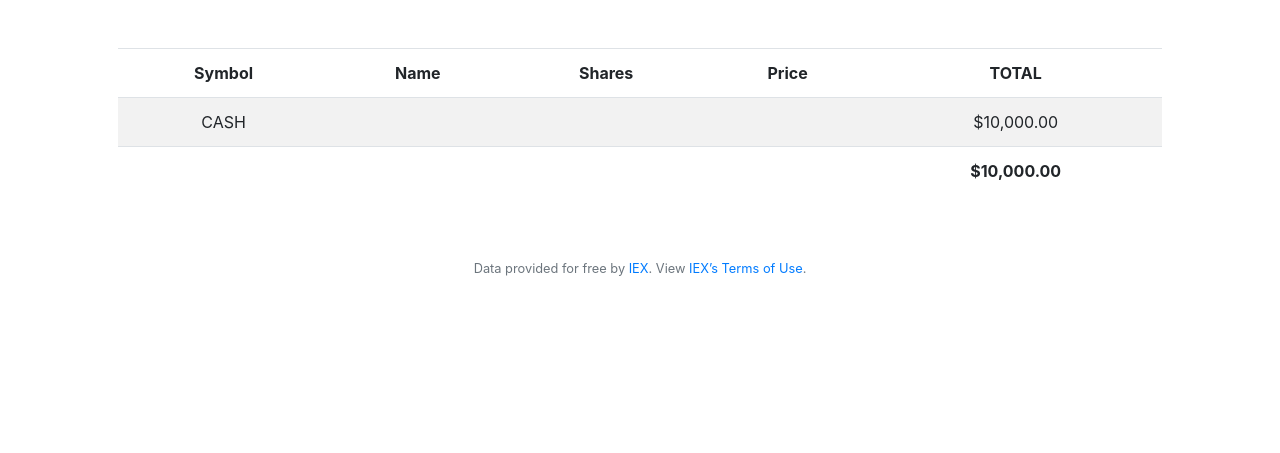
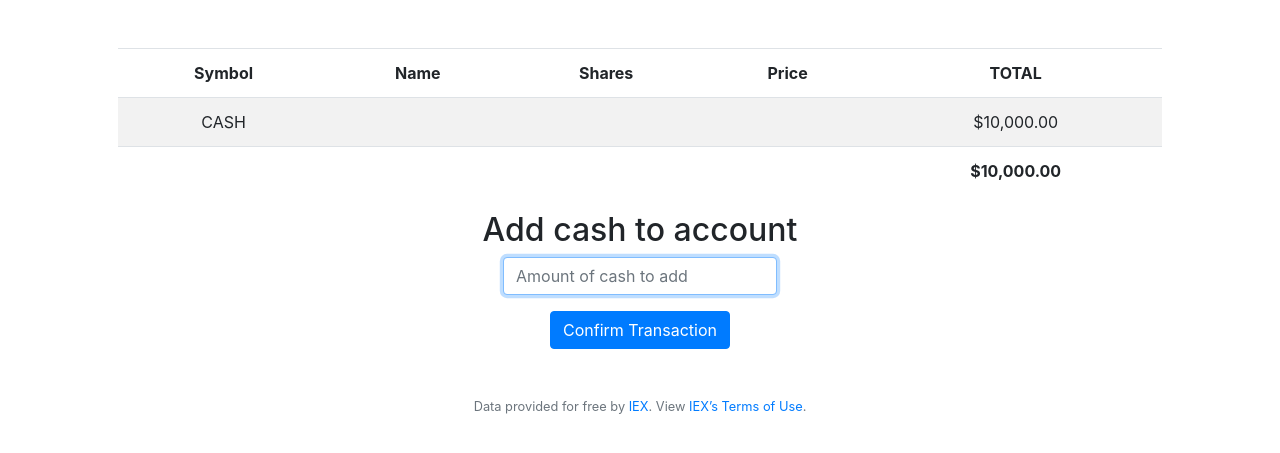
Before and after one commit to robococoa/CS50, a Flask app: page / in a window 1280 px wide. Shown: the part 76-529 px from the top of the page. Run offline with Flask 2, Linux system fonts and the light colour scheme; a user stored in the database is signed in; some libraries are stand-ins or nearby versions.

Commit message:
automated commit by submit50

```diff
--- a/application.py
+++ b/application.py
@@ -42,31 +42,50 @@ if not os.environ.get("API_KEY"):
     raise RuntimeError("API_KEY not set")
 
 
-@app.route("/")
+@app.route("/", methods=["GET", "POST"])
 @login_required
 def index():
     """Show portfolio of stocks"""
     # For the current username, generate table of the user's stocks
     user_id = session["user_id"]
-    portfolio = db.execute("SELECT * FROM portfolio WHERE id = ?", user_id)
 
-    # Get user cash
-    user_cash = db.execute("SELECT cash FROM users WHERE id = ?", user_id)
-    remaining_cash_real = round(user_cash[0]["cash"], 2)
-    remaining_cash = usd(remaining_cash_real)
+    if request.method == "POST":
+        cash_to_add = request.form.get("addCash")
 
-    # Calculate total portfolio value
-    total_stock_value = 0
-    for stock in portfolio:
-        total_stock_value += stock["total"]
-        # Convert portfolio values to usd for index display
-        stock["price"] = usd(stock["price"])
-        stock["total"] = usd(stock["total"])
-    portfolio_total_real = round(remaining_cash_real + total_stock_value, 2)
-    portfolio_total = usd(portfolio_total_real)
+        # Convert cash_to_add to an int, error if failure
+        try:
+            cash_to_add = int(cash_to_add)
+        except:
+            return apology("invalid cash value", 400)
+        if cash_to_add < 0 or cash_to_add == 0:
+            return apology("invalid cash value", 400)
 
-    return render_template("/index.html", portfolio=portfolio, remaining_cash=remaining_cash, portfolio_total=portfolio_total)
+        # Get current cash
+        user_cash = db.execute("SELECT cash FROM users WHERE id = ?", user_id)
+        cash = user_cash[0]["cash"]
+        remaining_cash = round(cash + cash_to_add, 2)
 
+        db.execute("UPDATE users SET cash = ? WHERE id = ?", remaining_cash, user_id)
+        return redirect("/")
+
+    if request.method == "GET":
+        portfolio = db.execute("SELECT * FROM portfolio WHERE id = ?", user_id)
+        # Get user cash
+        user_cash = db.execute("SELECT cash FROM users WHERE id = ?", user_id)
+        remaining_cash_real = round(user_cash[0]["cash"], 2)
+        remaining_cash = usd(remaining_cash_real)
+
+        # Calculate total portfolio value
+        total_stock_value = 0
+        for stock in portfolio:
+            total_stock_value += stock["total"]
+            # Convert portfolio values to usd for index display
+            stock["price"] = usd(stock["price"])
+            stock["total"] = usd(stock["total"])
+        portfolio_total_real = round(remaining_cash_real + total_stock_value, 2)
+        portfolio_total = usd(portfolio_total_real)
+
+        return render_template("/index.html", portfolio=portfolio, remaining_cash=remaining_cash, portfolio_total=portfolio_total)
 
 @app.route("/buy", methods=["GET", "POST"])
 @login_required
@@ -89,7 +108,6 @@ def buy():
 
         # Calculate current purchase size
         result = lookup(symbol)
-        print(result)
         # Check if a valid share symbol
         if result == None:
             return apology("stock not found", 400)
@@ -97,21 +115,21 @@ def buy():
         name = result["name"]
         price = result["price"]
         purchase_total = round(price * shares, 2)
-        print(f"purchase total: {purchase_total}, for {name} @ {price}")
 
         # Check if purchase is valid for current user
         user_id = session["user_id"]
-        print(f"current user id: {user_id}")
         # Check if there is enough cash
         user_cash = db.execute("SELECT cash FROM users WHERE id = ?", user_id)
         cash = user_cash[0]["cash"]
         remaining_cash = round(cash - purchase_total, 2)
-        print(f"user cash: {cash}, remaining: {remaining_cash}")
 
         # If not enough cash, go to apology
         if cash > purchase_total or cash == purchase_total:
             db.execute("INSERT INTO portfolio(id, symbol, name, shares, price, total) VALUES (?, ?, ?, ?, ?, ?)",
-                       user_id, symbol, name, int(shares), price, purchase_total)
+                       user_id, symbol, name, shares, price, purchase_total)
+            # Update history
+            db.execute("INSERT INTO history(id, action, symbol, shares, price, total) VALUES (?, 'Bought', ?, ?, ?, ?)",
+                       user_id, symbol, shares, price, purchase_total)
         else:
             return apology("not enough cash to complete this transaction", 400)
 
@@ -126,7 +144,10 @@ def buy():
 @login_required
 def history():
     """Show history of transactions"""
-    return apology("TODO")
+    user_id = session["user_id"]
+
+    history = db.execute("SELECT * FROM history WHERE id = ?", user_id)
+    return render_template("/history.html", history=history)
 
 
 @app.route("/login", methods=["GET", "POST"])
@@ -229,7 +250,6 @@ def register():
         rows = db.execute("SELECT * FROM users WHERE username = ?", request.form.get("username"))
         # Check if username already exists
         for row in rows:
-            print(f"{row['username']}")
             if row['username'] == username:
                 return apology("invalid username, username already exists", 400)
 
@@ -271,20 +291,17 @@ def sell():
         name = result["name"]
         price = result["price"]
         sell_total = price * shares
-        print(f"sell total: {sell_total}, for {name} @ {price}")
 
         # Check if enough stock is available to sell
         stock_shares = db.execute("SELECT shares FROM portfolio WHERE id = ? and symbol = ?", user_id, symbol)
         max_shares = int(stock_shares[0]["shares"])
         if shares > max_shares:
             return apology("invalid number of shares", 400)
-        print(f"stock_shares: {stock_shares}, max: {max_shares}")
         remaining_shares = max_shares - shares
         # Get current cash
         user_cash = db.execute("SELECT cash FROM users WHERE id = ?", user_id)
         cash = user_cash[0]["cash"]
         remaining_cash = round(cash + sell_total, 2)
-        print(f"cash: {cash}, remaining: {remaining_cash}")
 
         # Update remaining cash and shares
         db.execute("UPDATE users SET cash = ? WHERE id = ?", remaining_cash, user_id)
@@ -294,7 +311,9 @@ def sell():
             db.execute("UPDATE portfolio SET shares = ? WHERE id = ? and symbol = ?", remaining_shares, user_id, symbol)
         else:
             db.execute("DELETE FROM portfolio WHERE id = ? and symbol = ?", user_id, symbol)
-
+        # Update history
+        db.execute("INSERT INTO history(id, action, symbol, shares, price, total) VALUES (?, 'Sold', ?, ?, ?, ?)",
+                   user_id, symbol, shares, price, sell_total)
         # Return to index
         return redirect("/")
 
--- a/templates/index.html
+++ b/templates/index.html
@@ -15,8 +15,8 @@
                 <td>TOTAL</td>
             <tr>
         </thead>
+        <tbody>
         {% for stock in portfolio %}
-            <tbody>
             <tr>
                 <td>{{ stock.symbol }}</td>
                 <td id="stock-name">{{ stock.name }}</td>
@@ -24,18 +24,24 @@
                 <td>{{ stock.price }}</td>
                 <td>{{ stock.total }}</td>
             </tr>
-            </tbody>
         {% endfor %}
             <tr>
                 <td>CASH</td>
                 <td colspan="3" ></td>
                 <td>{{ remaining_cash }}</td>
             </tr>
-        <tfoot>
             <tr>
                 <td colspan="4"></td>
                 <td><b>{{ portfolio_total }}</b></td>
             </tr>
-        </tfoot>
+        </tbody>
     </table>
+    <h2>Add cash to account</h2>
+    <form action="/" method="post">
+        <div class="form-group">
+            <input autocomplete="off" autofocus class="form-control" name="addCash" placeholder="Amount of cash to add" type="text">
+        </div>
+        <button class="btn btn-primary" type="submit">Confirm Transaction</button>
+    </form>
+
 {% endblock %}
--- a/templates/layout.html
+++ b/templates/layout.html
@@ -18,6 +18,9 @@
         <!-- http://getbootstrap.com/docs/4.5/ -->
         <script src="https://code.jquery.com/jquery-3.5.1.slim.min.js" integrity="sha384-DfXdz2htPH0lsSSs5nCTpuj/zy4C+OGpamoFVy38MVBnE+IbbVYUew+OrCXaRkfj" crossorigin="anonymous"></script>
         <script src="https://cdn.jsdelivr.net/npm/bootstrap@4.5.3/dist/js/bootstrap.bundle.min.js" integrity="sha384-ho+j7jyWK8fNQe+A12Hb8AhRq26LrZ/JpcUGGOn+Y7RsweNrtN/tE3MoK7ZeZDyx" crossorigin="anonymous"></script>
+
+        <!-- Google Chart API -->
+        <script type="text/javascript" src="https://www.gstatic.com/charts/loader.js"></script>
 
         <title>C$50 Finance: {% block title %}{% endblock %}</title>
 
```
Also changed, not shown: templates/history.html (added, +23 -0 lines), finance.db. Lines whose indentation alone changed are shown as unchanged.
